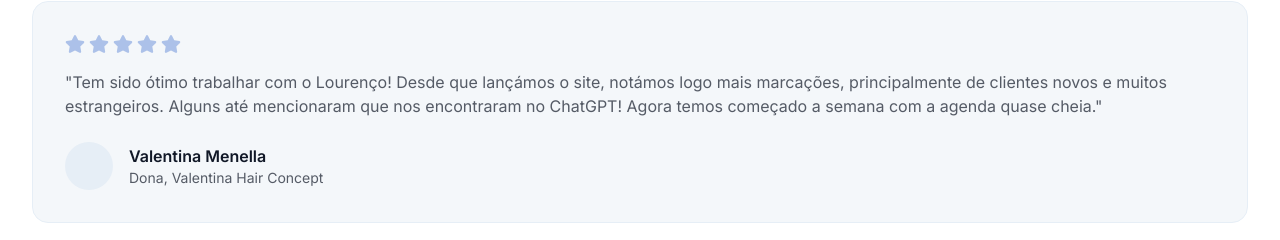
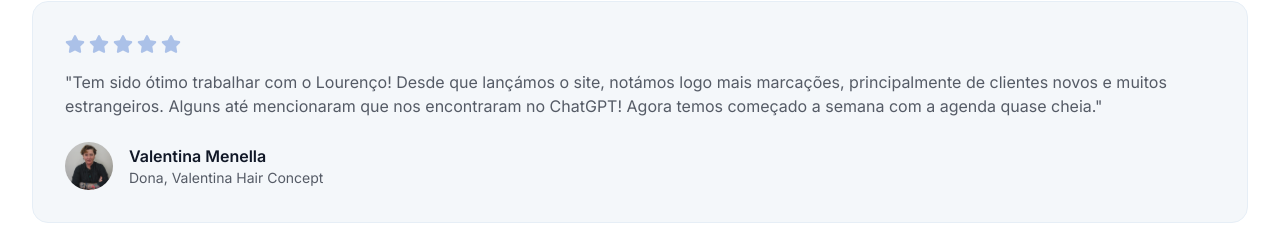
Before and after one commit to lourencop01/lowy-website, a Next.js app: page / in a window 1280 px wide. Shown: the part 4353-4593 px from the top of the page. Built offline with nearby package versions, Linux system fonts and the light colour scheme.

Commit message:
add valentinas profile picture

```diff
--- a/src/app/page.tsx
+++ b/src/app/page.tsx
@@ -21,7 +21,8 @@ export default function Page() {
       name: 'Valentina Menella',
       position: 'Dona',
       company: 'Valentina Hair Concept',
-      testimonial: '"Tem sido ótimo trabalhar com o Lourenço! Desde que lançámos o site, notámos logo mais marcações, principalmente de clientes novos e muitos estrangeiros. Alguns até mencionaram que nos encontraram no ChatGPT! Agora temos começado a semana com a agenda quase cheia."'
+      testimonial: '"Tem sido ótimo trabalhar com o Lourenço! Desde que lançámos o site, notámos logo mais marcações, principalmente de clientes novos e muitos estrangeiros. Alguns até mencionaram que nos encontraram no ChatGPT! Agora temos começado a semana com a agenda quase cheia."',
+      image: '/valentina-profile-picture.webp'
     }
   ];
 
@@ -324,7 +325,18 @@ export default function Page() {
                   {testimonial.testimonial}
                 </p>
                 <div className="flex items-center">
-                  <div className="w-12 h-12 bg-border rounded-full mr-4"></div>
+                  {testimonial.image ? (
+                    <div className="relative w-12 h-12 mr-4">
+                      <Image
+                        src={testimonial.image}
+                        alt={`${testimonial.name} profile picture`}
+                        fill
+                        className="object-cover rounded-full"
+                      />
+                    </div>
+                  ) : (
+                    <div className="w-12 h-12 bg-border rounded-full mr-4"></div>
+                  )}
                   <div>
                     <div className="font-semibold text-text">{testimonial.name}</div>
                     <div className="text-text/70 text-sm">{testimonial.position}, {testimonial.company}</div>
```
Also changed, not shown: public/valentina-profile-picture.webp (added).
